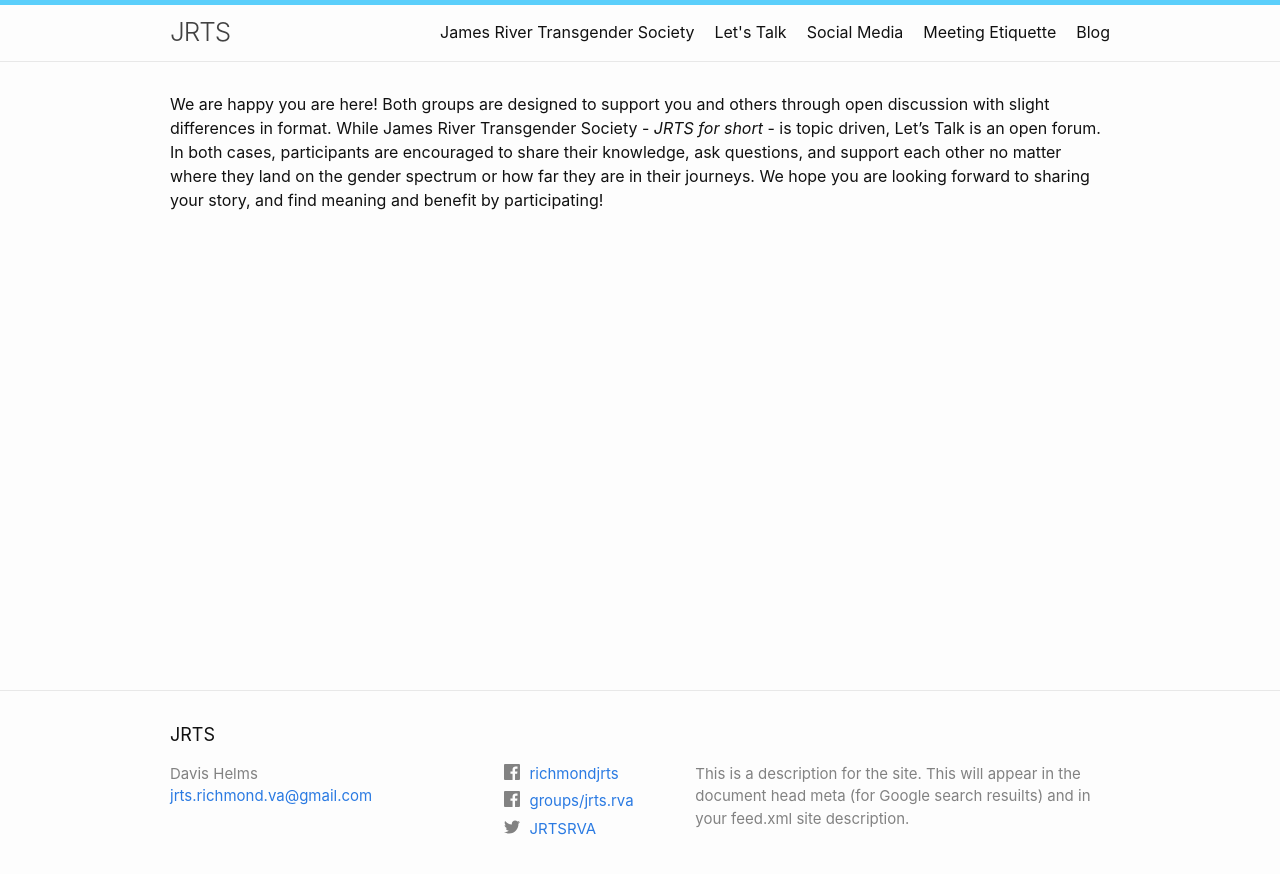
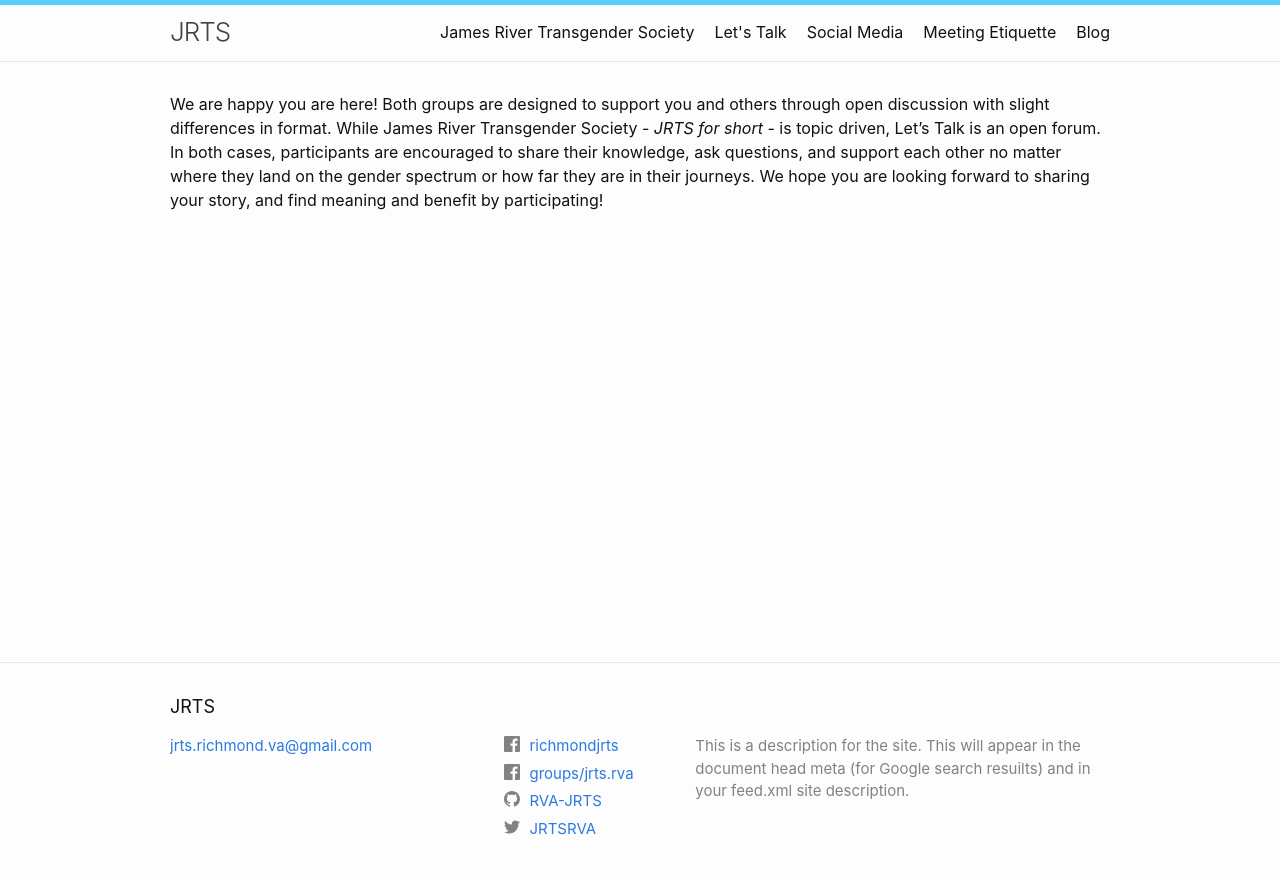
Before and after one commit to RVA-JRTS/RVA-JRTS.github.io, a Jekyll site: the page built from pages/index.md, in a window 1280 px wide. Shown: the top 874 px of the page. Built offline with Jekyll 4.4.1, drawn with Linux system fonts in a browser that asks for light colours.

Commit message:
github link

```diff
--- a/_config.yml
+++ b/_config.yml
@@ -21,7 +21,7 @@
 # Site settings ----------------------
 title: JRTS
 email: jrts.richmond.va@gmail.com
-author: Davis Helms
+# author: Davis Helms
 description: >- # this means to ignore newlines until "baseurl:"
   This is a description for the site. This will appear in the document
   head meta (for Google search resuilts) and in your feed.xml site
@@ -31,7 +31,7 @@ url: "" # the base hostname & protocol for your site, e.g. http://example.com
 
 # Socials ----------------------
 twitter_username: JRTSRVA
-# github_username: jekyll
+github_username: RVA-JRTS
 # dribbble_username: jekyll
 facebook_username: richmondjrts
 facebook_group: jrts.rva
--- a/_includes/footer.html
+++ b/_includes/footer.html
@@ -11,13 +11,11 @@
           <li class="p-name">
             {%- if site.author -%}
               {{ site.author | escape }}
-            {%- else -%}
-              {{ site.title | escape }}
             {%- endif -%}
-            </li>
-            {%- if site.email -%}
+          </li>
+          {%- if site.email -%}
             <li><a class="u-email" href="mailto:{{ site.email }}" target="_blank">{{ site.email }}</a></li>
-            {%- endif -%}
+          {%- endif -%}
         </ul>
       </div>
 
```
Also changed, not shown: 6 other files.
